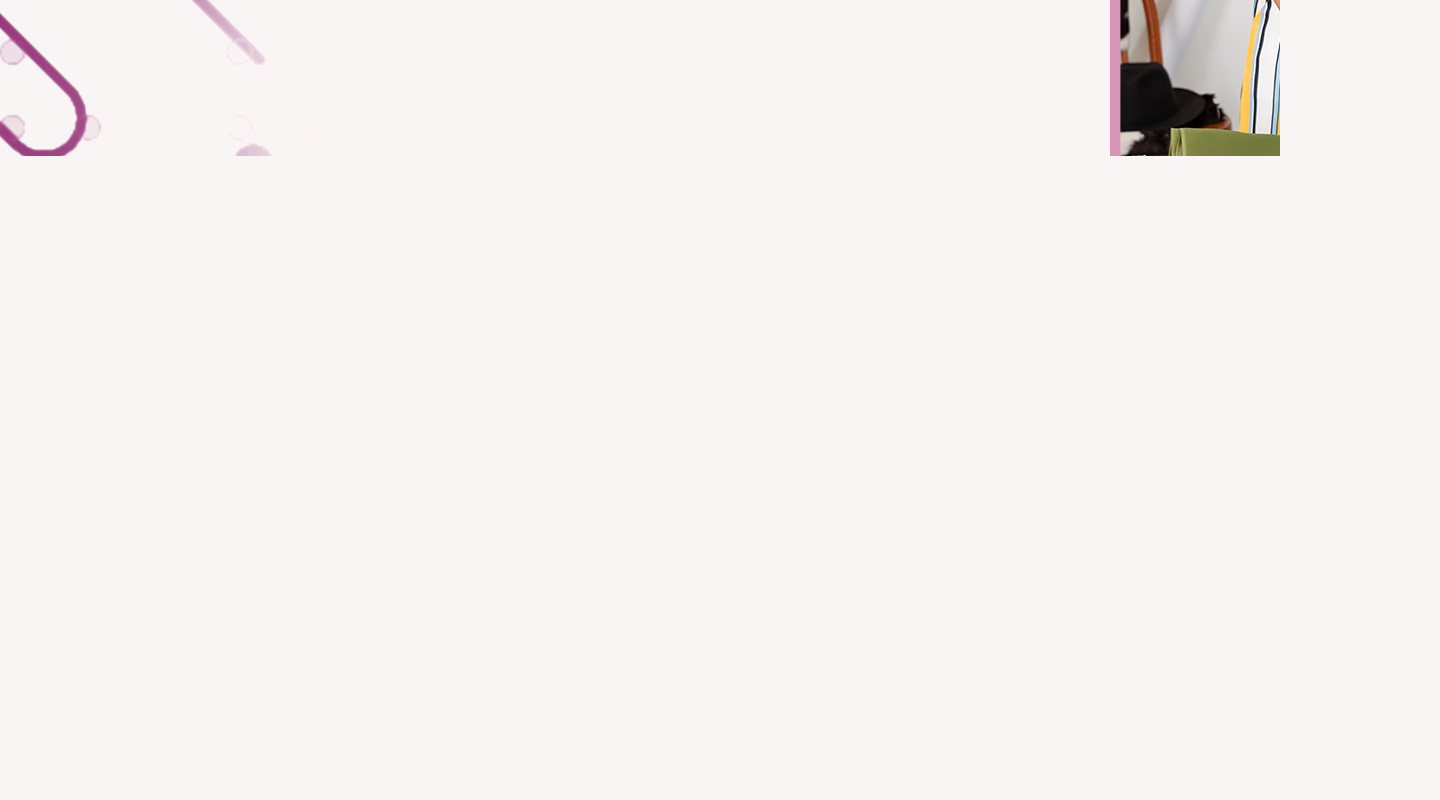
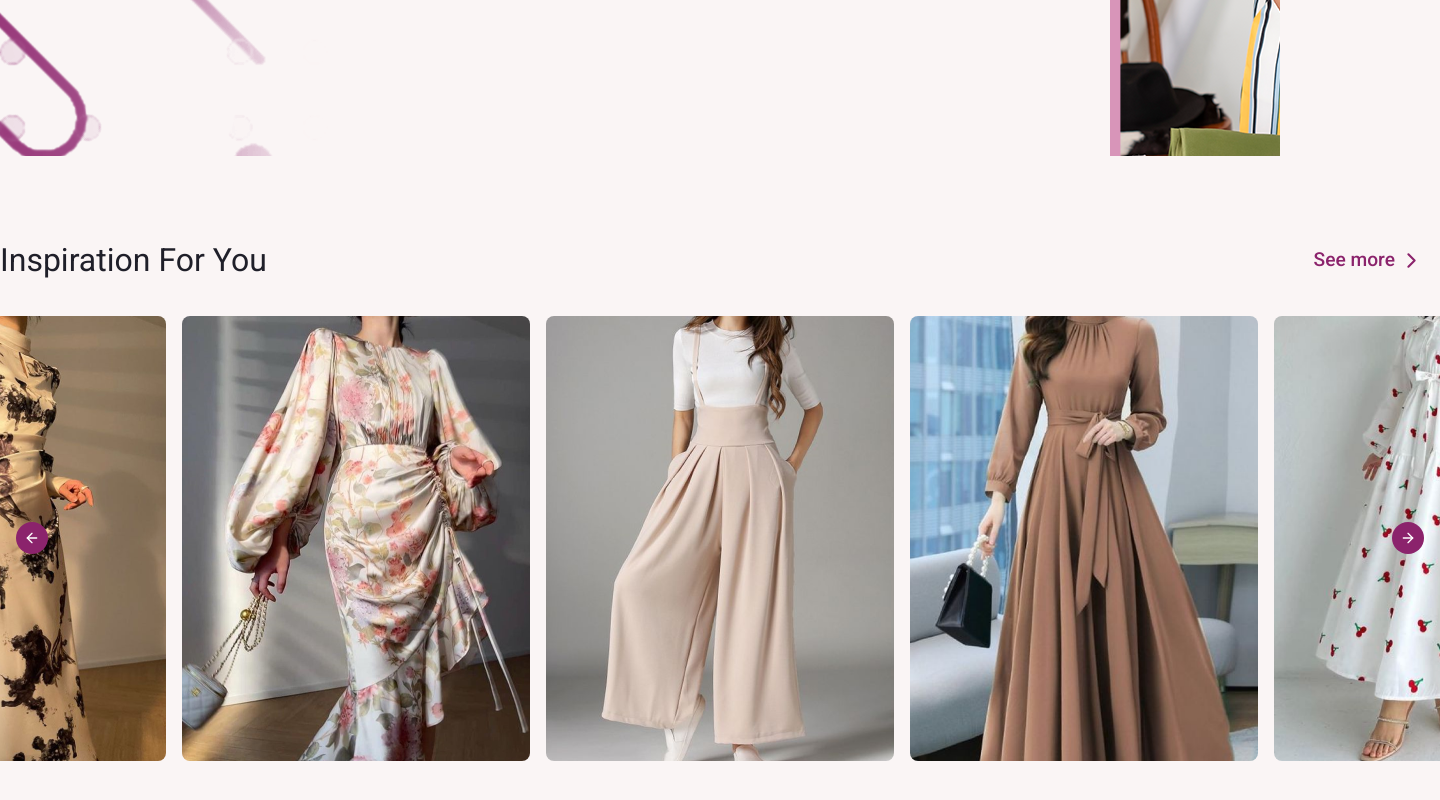
Before and after one commit to MIS-Team24/khoyout-frontend, a React (Vite) app: page / in a window 1280 px wide. Shown: the part 644-1444 px from the top of the page, 1440 px wide, since content can reach past the window. Before the commit the page ends 800 px from the top, so only its background shows below. Built offline with nearby package versions, Linux system fonts and the light colour scheme.

Commit message:
Add Inspiration carousel to home page

```diff
--- a/src/components/views/home/index.ts
+++ b/src/components/views/home/index.ts
@@ -1 +1,2 @@
 export { default as Hero } from "./hero/Hero";
+export { default as Inspiration } from "./inspiration/Inspiration";
--- /dev/null
+++ b/src/components/views/home/inspiration/Inspiration.tsx
@@ -0,0 +1,57 @@
+import {
+  Button,
+  Carousel,
+  CarouselContent,
+  CarouselItem,
+  CarouselNext,
+  CarouselPrevious,
+} from "@/components/ui";
+import { ChevronRight } from "lucide-react";
+import { useRef } from "react";
+import Autoplay from "embla-carousel-autoplay";
+import { inspirationImages } from "@/assets";
+
+export default function Inspiration() {
+  const autoplay = useRef(Autoplay({ delay: 2000, stopOnInteraction: true }));
+
+  return (
+    <section className="py-[5rem]">
+      <div className="mx-auto h-[34rem] w-[90rem]">
+        <div className="flex w-full items-center justify-between">
+          <h2 className="text-[2rem] font-normal">Inspiration For You</h2>
+          <Button
+            className="flex items-center gap-x-1 text-[1.2rem] font-medium leading-normal text-primary hover:bg-transparent hover:text-primary"
+            variant="ghost"
+          >
+            See more
+            <ChevronRight size={25} />
+          </Button>
+        </div>
+        <div className="pt-8">
+          <Carousel
+            plugins={[autoplay.current]}
+            onMouseEnter={autoplay.current.stop}
+            onMouseLeave={autoplay.current.play}
+          >
+            <CarouselContent>
+              {inspirationImages.map(({ alt, src }, i) => (
+                <CarouselItem
+                  key={`inspiration-image-${i}`}
+                  className="h-[27.8rem] w-[23rem] basis-1/4 rounded-[0.5rem]"
+                >
+                  <img
+                    src={src}
+                    alt={alt}
+                    className="h-full w-full rounded-[0.5rem] object-cover"
+                  />
+                </CarouselItem>
+              ))}
+            </CarouselContent>
+            <CarouselPrevious className="left-4  border-none bg-primary text-white hover:bg-[#9E2B7A] hover:text-white" />
+            <CarouselNext className="right-4  border-none bg-primary text-white hover:bg-[#9E2B7A] hover:text-white" />
+          </Carousel>
+        </div>
+      </div>
+    </section>
+  );
+}
--- a/src/views/Home.tsx
+++ b/src/views/Home.tsx
@@ -1,9 +1,10 @@
-import { Hero } from "@/components/views/home";
+import { Hero, Inspiration } from "@/components/views/home";
 
 export default function Home() {
   return (
     <main>
       <Hero />
+      <Inspiration />
     </main>
   );
 }
```
